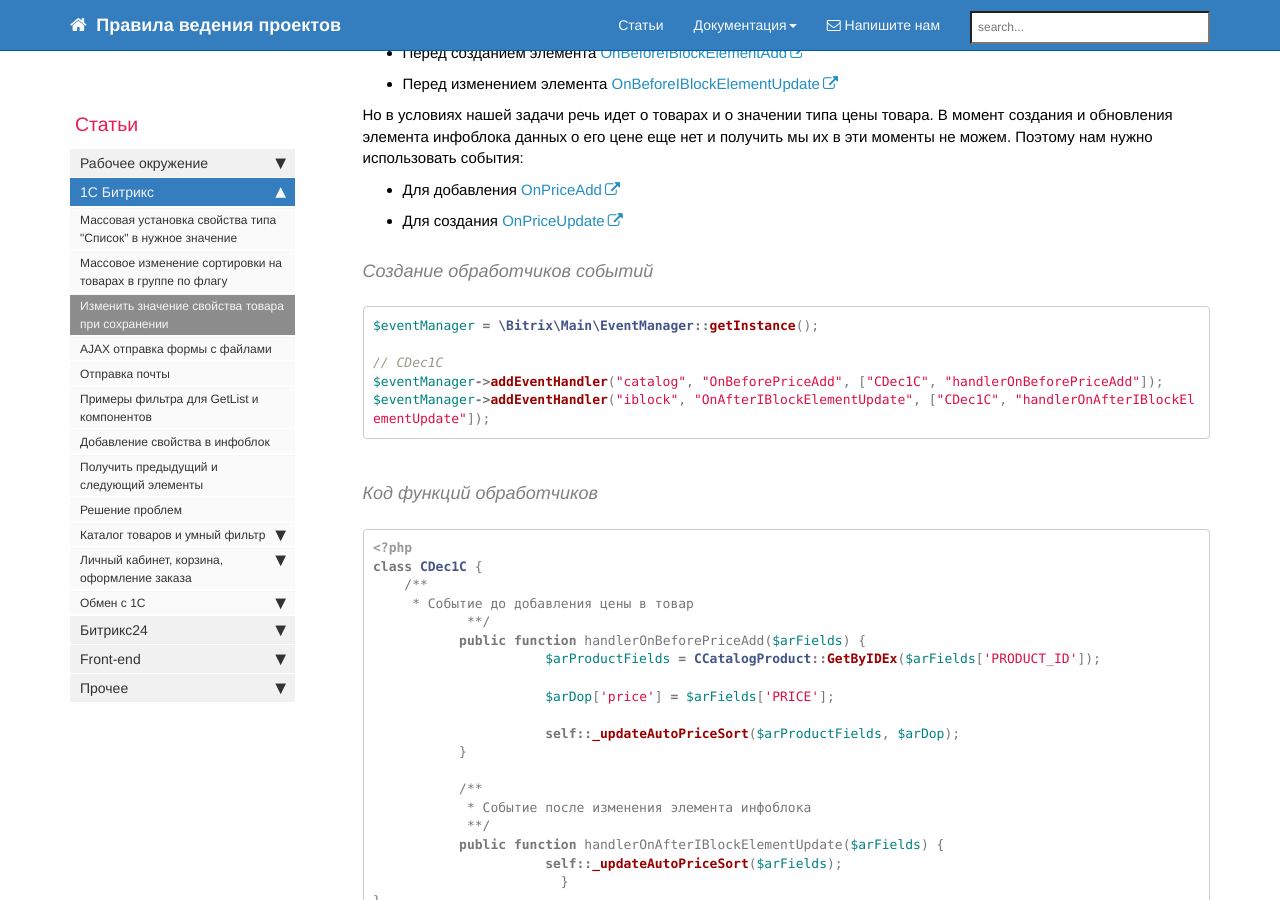
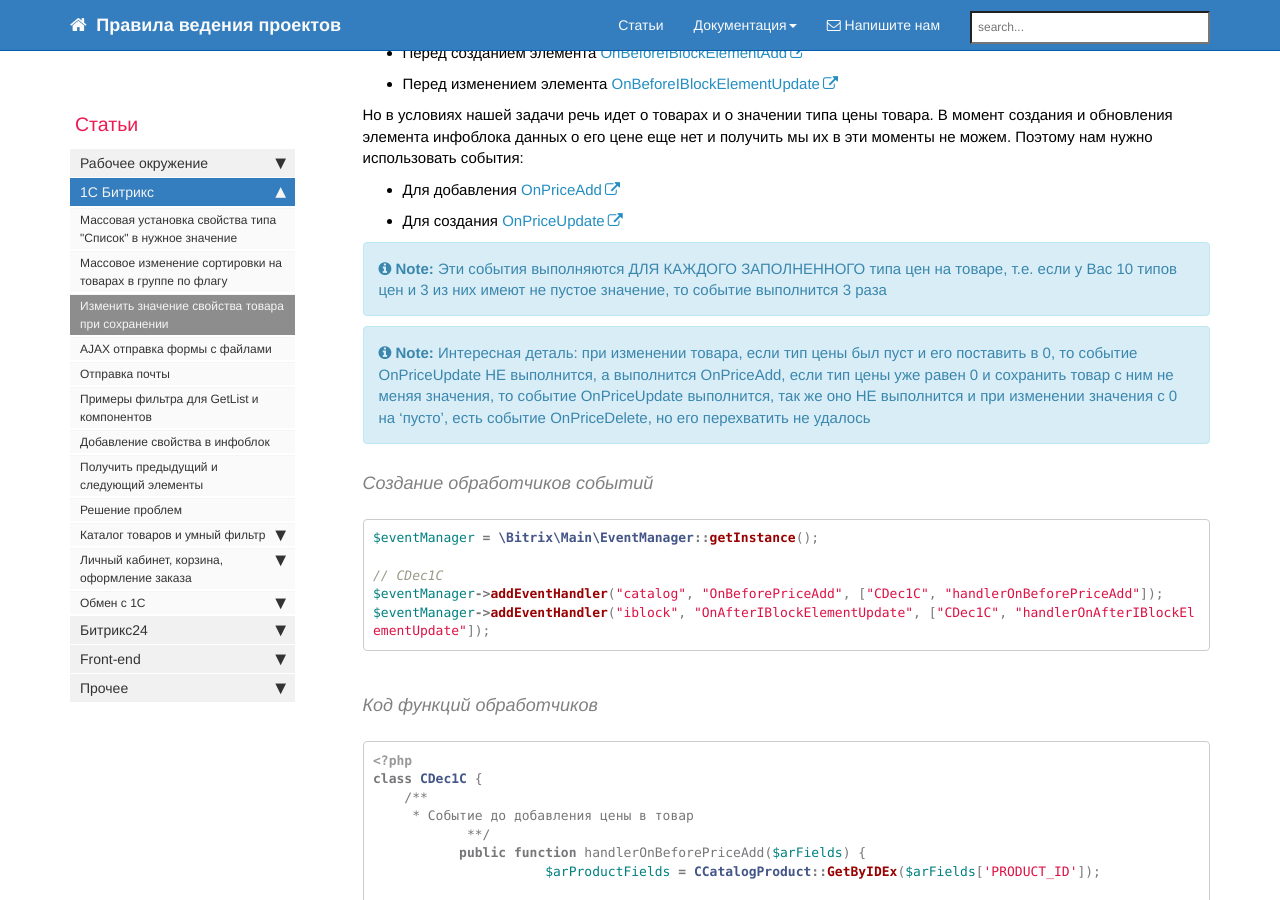
Before and after one commit to gdecider/gdecider.github.io, a Jekyll site: the page built from pages/articles/articles_bx-edit-property-on-save.md, in a window 1280 px wide and 900 px high, scrolled down 746 px. Built offline with Jekyll 4.4.1, drawn with Linux system fonts in a browser that asks for light colours; nearby versions of some CDN libraries; comment, search, counter and statistics services are not loaded.

Commit message:
Update articles_bx-edit-property-on-save.md

```diff
--- a/pages/articles/articles_bx-edit-property-on-save.md
+++ b/pages/articles/articles_bx-edit-property-on-save.md
@@ -32,6 +32,10 @@ toc: true
 
   * Для добавления [OnPriceAdd](https://dev.1c-bitrix.ru/api_help/catalog/events/onpriceadd.php)
   * Для создания [OnPriceUpdate](https://dev.1c-bitrix.ru/api_help/catalog/events/onpriceupdate.php)
+
+{% include note.html content="Эти события выполняются ДЛЯ КАЖДОГО ЗАПОЛНЕННОГО типа цен на товаре, т.е. если у Вас 10 типов цен и 3 из них имеют не пустое значение, то событие выполнится 3 раза" %}
+
+{% include note.html content="Интересная деталь: при изменении товара, если тип цены был пуст и его поставить в 0, то событие OnPriceUpdate НЕ выполнится, а выполнится OnPriceAdd, если тип цены уже равен 0 и сохранить товар с ним не меняя значения, то событие OnPriceUpdate выполнится, так же оно НЕ выполнится и при изменении значения с 0 на 'пусто', есть событие OnPriceDelete, но его перехватить не удалось" %}
 
 #### Создание обработчиков событий
 
```
